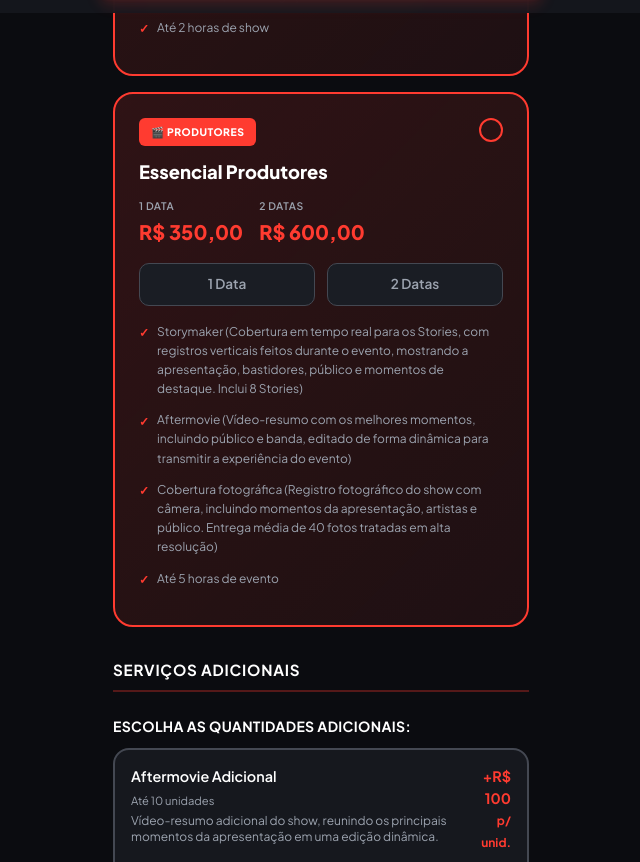
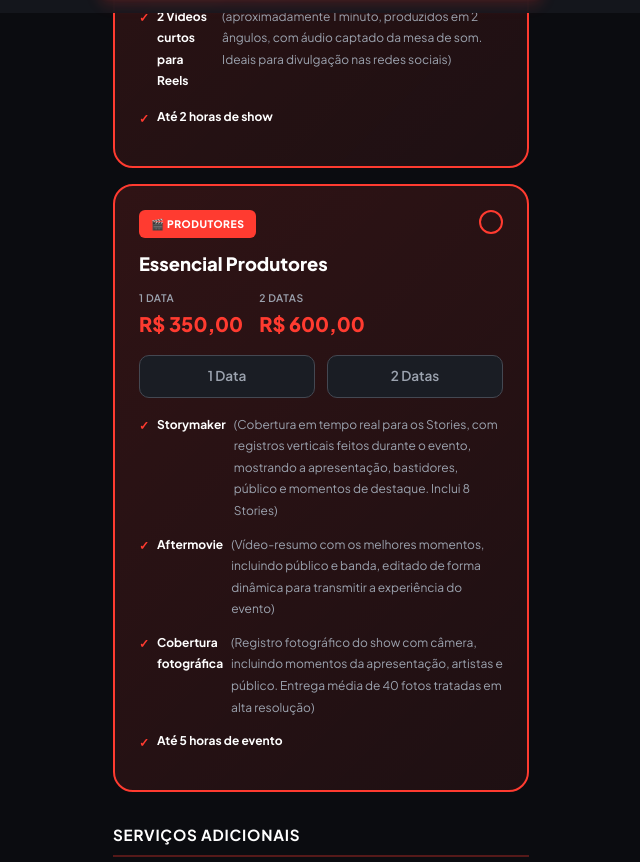
Before and after one commit to livetake-audiovisual/LIVETAKEVALORES, a plain HTML site: page index.html in a window 1280 px wide. Shown: the part 787-1649 px from the top of the page, without its empty margins (319-959 px from the left). Drawn offline with nearby package versions, Linux system fonts and the light colour scheme.

Commit message:
Adicionar destaque de formatação de texto aos itens dos pacotes

```diff
--- a/index.html
+++ b/index.html
@@ -179,7 +179,7 @@
         .essential-features li {
             font-size: 0.75rem;
             color: #9CA3AF;
-            line-height: 1.6;
+            line-height: 1.8;
             margin-bottom: 0.75rem;
             display: flex;
             gap: 0.5rem;
@@ -190,6 +190,16 @@
             font-weight: bold;
             flex-shrink: 0;
             margin-top: 0.1rem;
+        }
+        .feature-title {
+            font-weight: 700;
+            color: #FFFFFF;
+            display: block;
+            margin-bottom: 0.15rem;
+        }
+        .feature-description {
+            color: #9CA3AF;
+            font-weight: 400;
         }
         .radio-indicator {
             position: absolute;
@@ -398,10 +408,21 @@
                         <button class="date-btn" onclick="selectPkgDates('bandas', 2)">2 Datas</button>
                     </div>
                     <ul class="essential-features">
-                        <li>1 Aftermovie (Vídeo-resumo com os melhores momentos da apresentação, público, banda e clima do evento, editado de forma dinâmica para transmitir a experiência do show)</li>
-                        <li>1 Vídeo de música completa (registrado em 2 ângulos, com áudio captado diretamente da mesa de som do evento)</li>
-                        <li>2 Vídeos curtos para Reels (aproximadamente 1 minuto, produzidos em 2 ângulos, com áudio captado da mesa de som. Ideais para divulgação nas redes sociais)</li>
-                        <li>Até 2 horas de show</li>
+                        <li>
+                            <span class="feature-title">1 Aftermovie</span>
+                            <span class="feature-description">(Vídeo-resumo com os melhores momentos da apresentação, público, banda e clima do evento, editado de forma dinâmica para transmitir a experiência do show)</span>
+                        </li>
+                        <li>
+                            <span class="feature-title">1 Vídeo de música completa</span>
+                            <span class="feature-description">(registrado em 2 ângulos, com áudio captado diretamente da mesa de som do evento)</span>
+                        </li>
+                        <li>
+                            <span class="feature-title">2 Vídeos curtos para Reels</span>
+                            <span class="feature-description">(aproximadamente 1 minuto, produzidos em 2 ângulos, com áudio captado da mesa de som. Ideais para divulgação nas redes sociais)</span>
+                        </li>
+                        <li>
+                            <span class="feature-title">Até 2 horas de show</span>
+                        </li>
                     </ul>
                 </div>
 
@@ -425,10 +446,21 @@
                         <button class="date-btn" onclick="selectPkgDates('produtores', 2)">2 Datas</button>
                     </div>
                     <ul class="essential-features">
-                        <li>Storymaker (Cobertura em tempo real para os Stories, com registros verticais feitos durante o evento, mostrando a apresentação, bastidores, público e momentos de destaque. Inclui 8 Stories)</li>
-                        <li>Aftermovie (Vídeo-resumo com os melhores momentos, incluindo público e banda, editado de forma dinâmica para transmitir a experiência do evento)</li>
-                        <li>Cobertura fotográfica (Registro fotográfico do show com câmera, incluindo momentos da apresentação, artistas e público. Entrega média de 40 fotos tratadas em alta resolução)</li>
-                        <li>Até 5 horas de evento</li>
+                        <li>
+                            <span class="feature-title">Storymaker</span>
+                            <span class="feature-description">(Cobertura em tempo real para os Stories, com registros verticais feitos durante o evento, mostrando a apresentação, bastidores, público e momentos de destaque. Inclui 8 Stories)</span>
+                        </li>
+                        <li>
+                            <span class="feature-title">Aftermovie</span>
+                            <span class="feature-description">(Vídeo-resumo com os melhores momentos, incluindo público e banda, editado de forma dinâmica para transmitir a experiência do evento)</span>
+                        </li>
+                        <li>
+                            <span class="feature-title">Cobertura fotográfica</span>
+                            <span class="feature-description">(Registro fotográfico do show com câmera, incluindo momentos da apresentação, artistas e público. Entrega média de 40 fotos tratadas em alta resolução)</span>
+                        </li>
+                        <li>
+                            <span class="feature-title">Até 5 horas de evento</span>
+                        </li>
                     </ul>
                 </div>
             </div>
```
